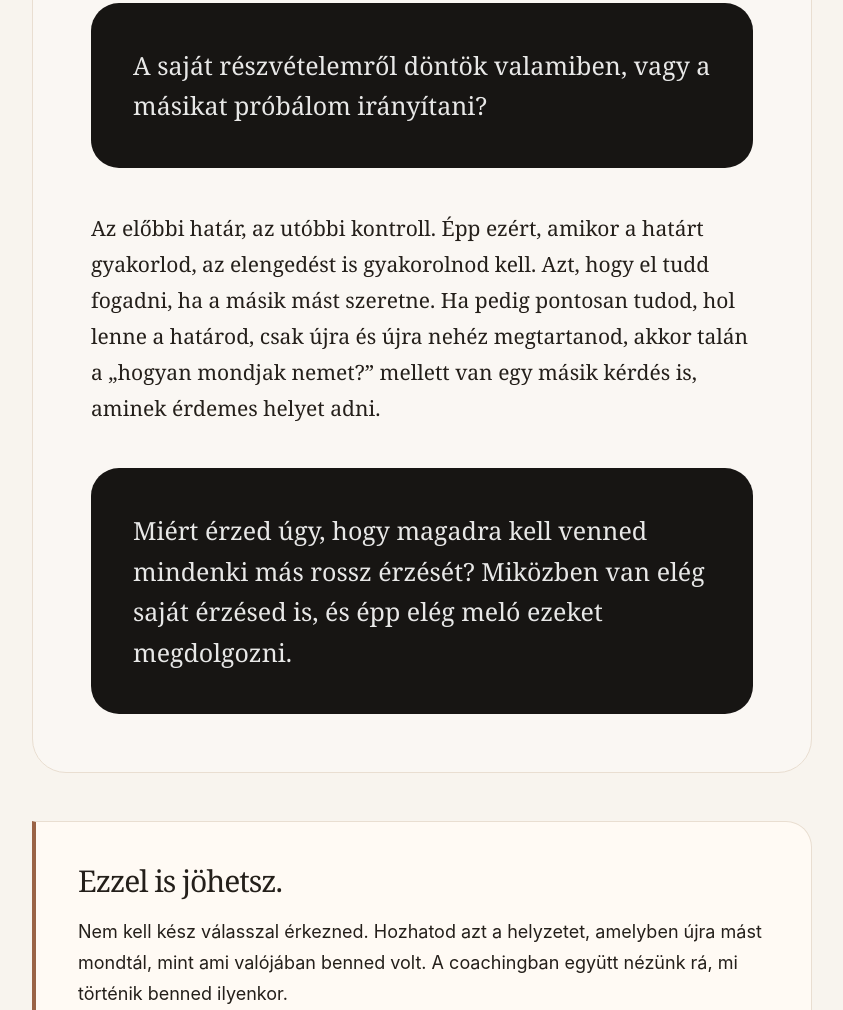
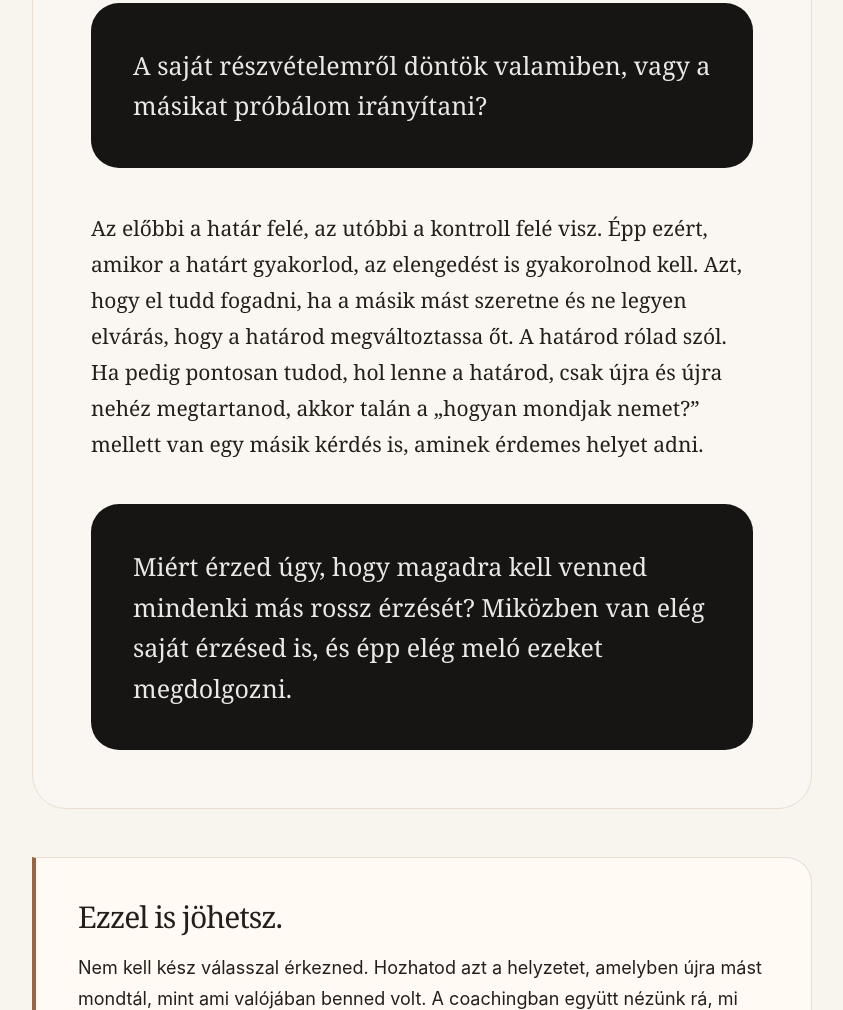
Before and after one commit to aidaszanyi/aidaszanyi-site, a plain HTML site: page irasok/hatarok-meghuzasa-miert-nehez-nemet-mondani.html in a window 1280 px wide. Shown: the part 2396-3406 px from the top of the page, without its empty margins (218-1061 px from the left). Drawn offline with Linux system fonts and the light colour scheme.

Commit message:
cikk módosítás

```diff
--- a/irasok/hatarok-meghuzasa-miert-nehez-nemet-mondani.html
+++ b/irasok/hatarok-meghuzasa-miert-nehez-nemet-mondani.html
@@ -316,7 +316,7 @@
         <p>Itt jön a kérdés, <strong>hol kezdődik az önzés és hol ér véget az önvédelem?</strong> Nem, nem kell minden helyzetben magadat választanod. Nem, attól még nem vagy önfeladó, hogy néha alkalmazkodsz. És igen, a te határod is lehet indokolatlan, merev vagy bántó. Ezeket is nagyon komolyan kell venni. Közben ott a másik oldal. Attól, hogy valaki csalódik a döntésedben, még nem biztos, hogy rosszat tettél vele. A csalódása lehet valós, és közben a te határod is lehet fontos. Nem feltétlenül kell az egyiket eltüntetni ahhoz, hogy a másikat komolyan vehesd.</p>
         <p>Viszont a saját határok meghúzása mellé szükség van <strong>önreflexióra</strong> is. A legfontosabb kérdés, amit ezzel kapcsolatban feltehetsz magadnak:</p>
 		<p class="article-highlight">A saját részvételemről döntök valamiben, vagy a másikat próbálom irányítani?</p>
-        <p>Az előbbi határ, az utóbbi kontroll. Épp ezért, amikor a határt gyakorlod, az elengedést is gyakorolnod kell. Azt, hogy el tudd fogadni, ha a másik mást szeretne. Ha pedig pontosan tudod, hol lenne a határod, csak újra és újra nehéz megtartanod, akkor talán a „hogyan mondjak nemet?” mellett van egy másik kérdés is, aminek érdemes helyet adni.</p>
+        <p>Az előbbi a határ felé, az utóbbi a kontroll felé visz. Épp ezért, amikor a határt gyakorlod, az elengedést is gyakorolnod kell. Azt, hogy el tudd fogadni, ha a másik mást szeretne és ne legyen elvárás, hogy a határod megváltoztassa őt. A határod rólad szól. Ha pedig pontosan tudod, hol lenne a határod, csak újra és újra nehéz megtartanod, akkor talán a „hogyan mondjak nemet?” mellett van egy másik kérdés is, aminek érdemes helyet adni.</p>
         <p class="article-question">Miért érzed úgy, hogy magadra kell venned mindenki más rossz érzését? Miközben van elég saját érzésed is, és épp elég meló ezeket megdolgozni.</p>
       </div>
 
```
